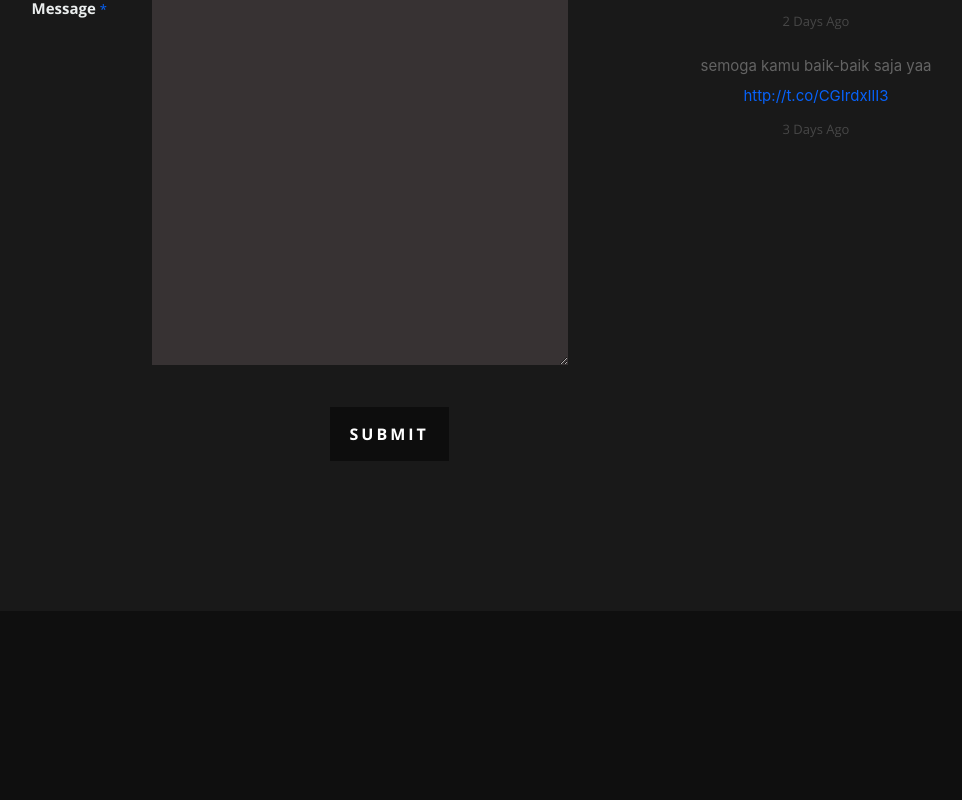
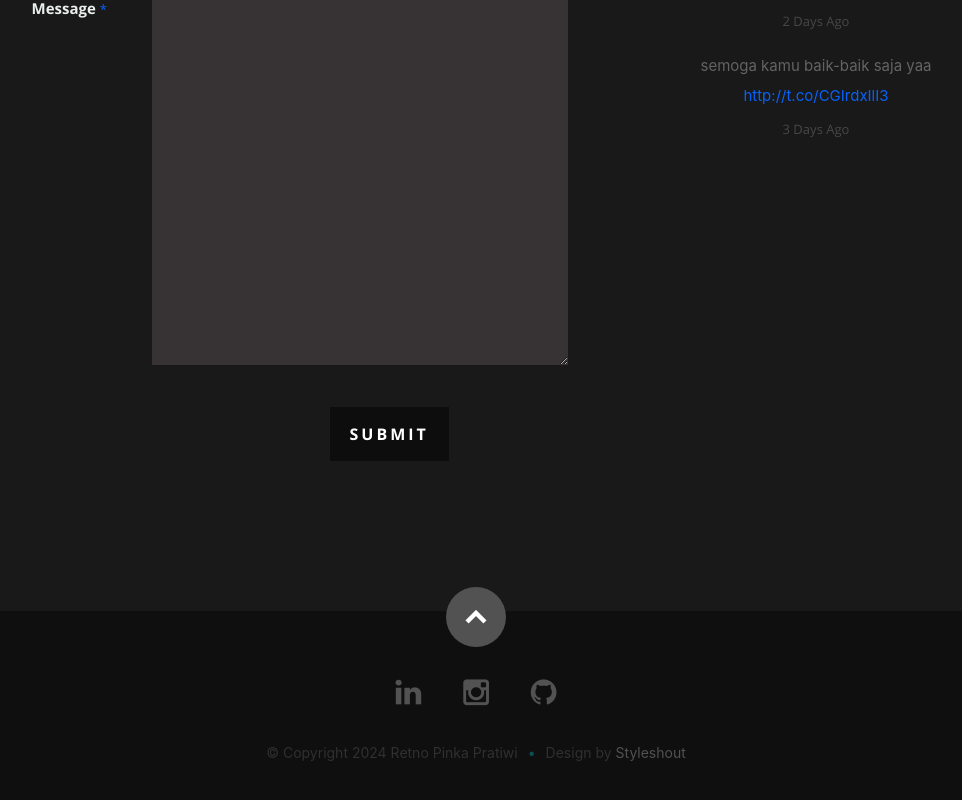
Before and after one commit to enopinka/mySkill-portofolio, a React (Create React App) app: page / in a window 1280 px wide. Shown: the part 3541-4341 px from the top of the page, without its empty margins (164-1126 px from the left). Before the commit the page ends 4152 px from the top, so only its background shows below. Built offline with nearby package versions, Linux system fonts and the light colour scheme.

Commit message:
add footer

```diff
--- a/public/resumeData.json
+++ b/public/resumeData.json
@@ -15,7 +15,24 @@
       "state": "Jawa Tengah",
       "zip": "16024"
     },
-    "resumedownload": "https://github.com/enopinka"
+    "resumedownload": "https://github.com/enopinka",
+    "social": [
+      {
+        "name": "linkedin",
+        "url": "https://www.linkedin.com/in/retno-pinka-pratiwi-744244211/",
+        "className": "fa fa-linkedin"
+      },
+      {
+        "name": "instagram",
+        "url": "https://www.instagram.com/enopinka",
+        "className": "fa fa-instagram"
+      },
+      {
+        "name": "github",
+        "url": "https://github.com/enopinka",
+        "className": "fa fa-github"
+      }
+    ]
   },
   "resume": {
     "skillmessage": "Here you can create a short write-up of your skills to show off to employers",
--- a/src/App.js
+++ b/src/App.js
@@ -7,6 +7,7 @@ import About from "./components/About";
 import Contact from "./components/Contact";
 import Resume from "./components/Resume";
 import Portfolio from "./components/Portfolio";
+import Footer from "./components/Footer";
 
 class App extends Component {
   constructor(props) {
@@ -48,6 +49,7 @@ class App extends Component {
         <Resume data={this.state.resumeData.resume} />
         <Portfolio data={this.state.resumeData.portfolio} />
         <Contact data={this.state.resumeData.main} />
+        <Footer data={this.state.resumeData.main} />
       </div>
     );
   }
--- /dev/null
+++ b/src/components/Footer.js
@@ -0,0 +1,47 @@
+import React, { Component } from "react";
+import Fade from "react-awesome-reveal";
+
+class Footer extends Component {
+  render() {
+    if (!this.props.data) return null;
+
+    const networks = this.props.data.social.map(function (network) {
+      return (
+        <li key={network.name}>
+          <a href={network.url}>
+            <i className={network.className}></i>
+          </a>
+        </li>
+      );
+    });
+
+    return (
+      <footer>
+        <div className="row">
+          <Fade bottom>
+            <div className="twelve columns">
+              <ul className="social-links">{networks}</ul>
+              <ul className="copyright">
+                <li>&copy; Copyright 2024 Retno Pinka Pratiwi</li>
+                <li>
+                  Design by{" "}
+                  <a title="Styleshout" href="http://www.styleshout.com/">
+                    Styleshout
+                  </a>
+                </li>
+              </ul>
+            </div>
+          </Fade>
+
+          <div id="go-top">
+            <a className="smoothscroll" title="Back to Top" href="#home">
+              <i className="icon-up-open"></i>
+            </a>
+          </div>
+        </div>
+      </footer>
+    );
+  }
+}
+
+export default Footer;
```
